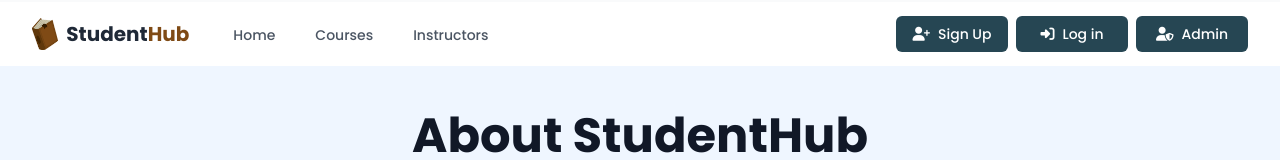
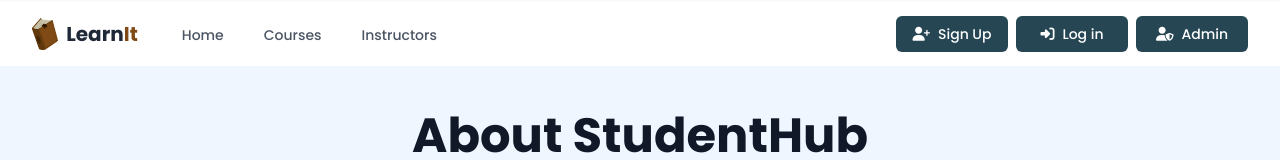
Before and after one commit to AvatarParzival/learnit, a React (Create React App) app in the folder client/: page /about in a window 1280 px wide. Shown: the top 160 px of the page. Built offline with nearby package versions, Linux system fonts and the light colour scheme; no server answers.

Commit message:
Refactor Header component for improved clarity

```diff
--- a/client/src/components/layout/Header.jsx
+++ b/client/src/components/layout/Header.jsx
@@ -157,9 +157,9 @@ export default function Header() {
                   className="h-8 w-auto mr-2"
                 />
                 <h1 className="text-xl font-bold text-gray-800">
-                  {settings.platformName?.split(" ")[0] || "Student"}
+                  {settings.platformName?.split(" ")[0] || "Learn"}
                   <span className="text-brown">
-                    {settings.platformName?.split(" ")[1] || "Hub"}
+                    {settings.platformName?.split(" ")[1] || "It"}
                   </span>
                 </h1>
               </Link>
```
